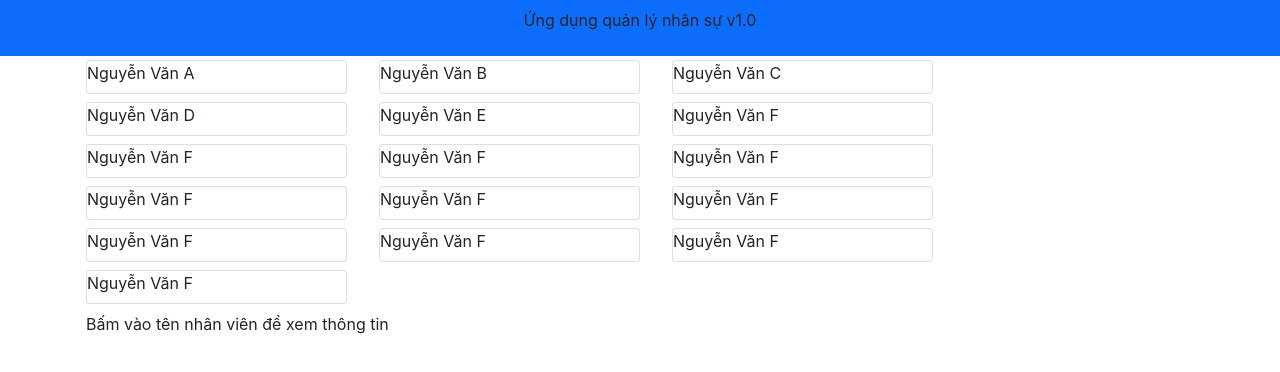
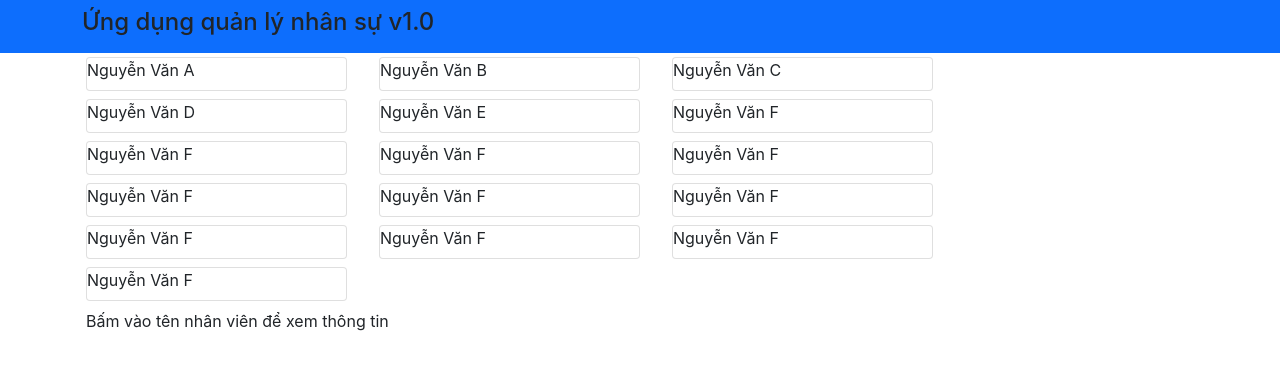
Before and after one commit to TuyenLaXuyen/lab_reactJS, a React (Create React App) app: page / in a window 1280 px wide. Shown: the top 372 px of the page. Built offline with nearby package versions, Linux system fonts and the light colour scheme.

Commit message:
update lan 5

```diff
--- a/src/App.js
+++ b/src/App.js
@@ -18,8 +18,8 @@ class App extends Component {
     return (
       <div className="App">
         <Navbar dark color="primary">
-          <div className="container">
-            <p>Ứng dụng quản lý nhân sự v1.0</p>
+          <div className="container text-start ">
+            <h4>Ứng dụng quản lý nhân sự v1.0</h4>
           </div>
         </Navbar>
         <StaffList staffs={this.state.staffs} />
```
